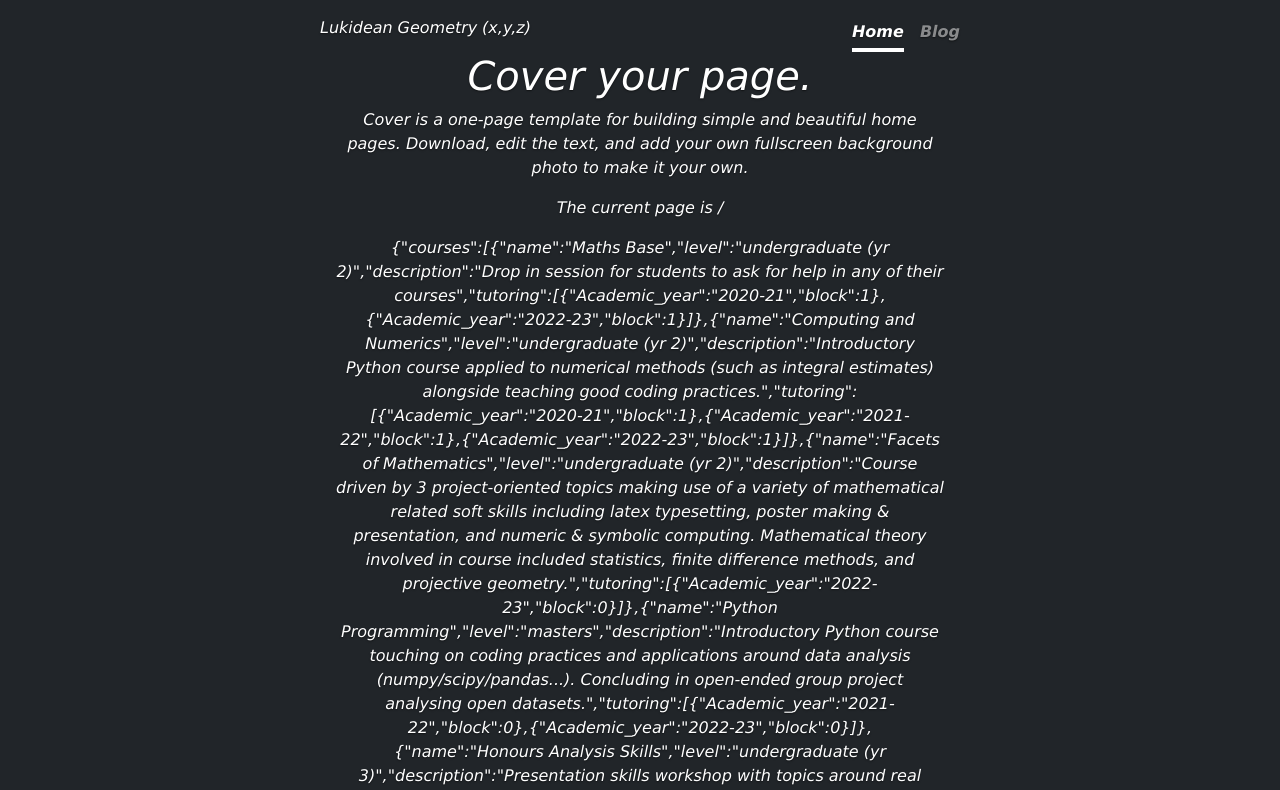
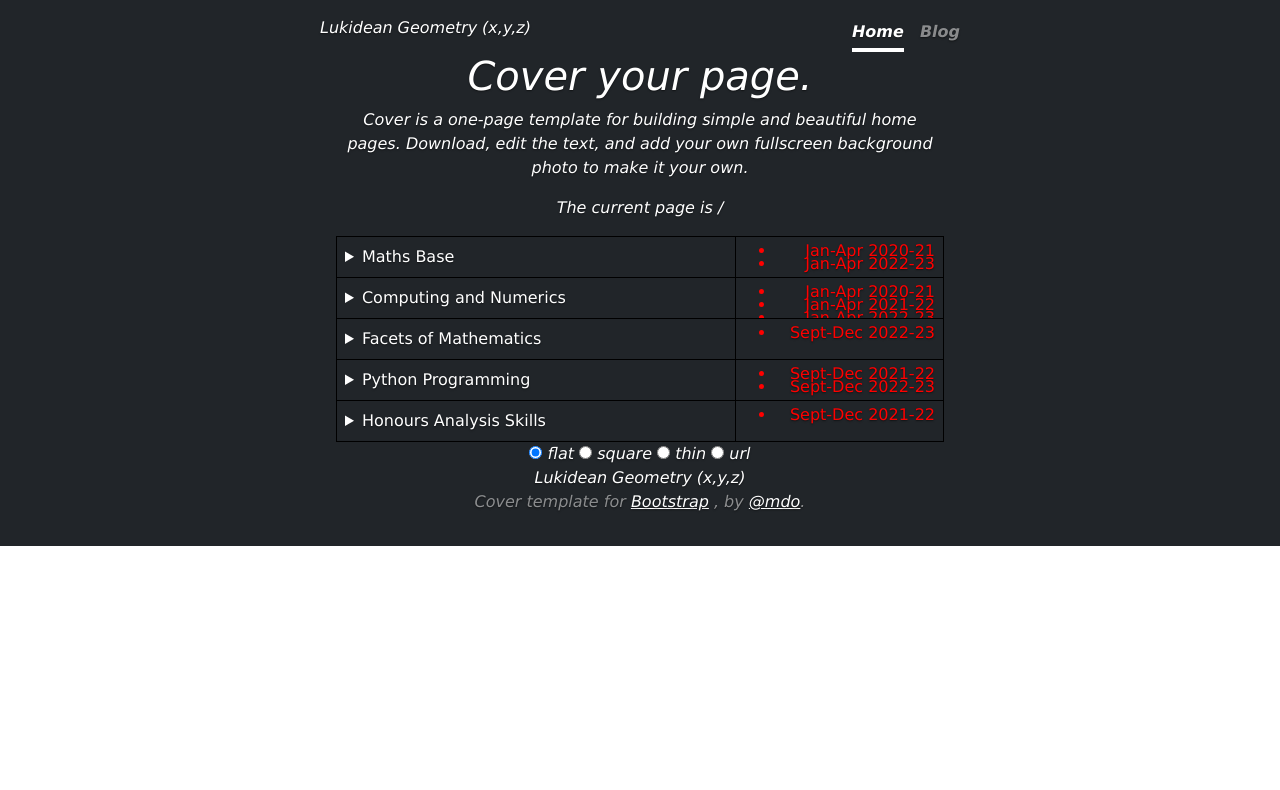
Before and after one commit to lnay/lnay, a SvelteKit app: page / in a window 1280 px wide. Shown: the top 790 px of the page. Built offline with nearby package versions, Linux system fonts and the light colour scheme.

Commit message:
Add teaching component

```diff
--- /dev/null
+++ b/src/lib/Teaching.svelte
@@ -0,0 +1,53 @@
+<script lang="ts">
+    import {courses, teaching_blocks } from "$data/Teaching.json"
+</script>
+
+<table>
+{#each courses as course}
+    <tr>
+        <td>
+            <details>
+                <summary>{course.name}</summary>
+                <em>{course.level}</em>
+                <p>{course.description}</p>
+            </details>
+        </td>
+        <td>
+            <ul>
+            {#each course.tutoring as t}
+                <li>{teaching_blocks[t.block].months} {t.Academic_year}</li>
+            {/each}
+            </ul>
+        </td>
+    </tr>
+{/each}
+</table>
+
+<style lang="scss">
+    table {
+        border-collapse: collapse;
+        text-decoration: none;
+        font-style: normal;
+        width: 100%;
+    }
+    td {
+        border: 1px solid black;
+        padding: 0.5em;
+        text-align: left;
+        vertical-align: top;
+        overflow-y: clip;
+        &:nth-child(2) {
+            width: 13em;
+            text-align: right;
+            color: red;
+        }
+        & > ul {
+            height: 1em;
+            margin-bottom: 0;
+            line-height: 0.8;
+        }
+    }
+    * {
+        font-style: normal;
+    }
+</style>
--- a/src/routes/+page.svelte
+++ b/src/routes/+page.svelte
@@ -1,12 +1,10 @@
 <script lang="ts">
 	import Logo from "$lib/Logo.svelte";
-	import TeachingData from "$data/Teaching.json";
+	import Teaching from "$lib/Teaching.svelte";
 	let extraClass = "flat";
 </script>
 
-<p>
-	{JSON.stringify(TeachingData)}
-</p>
+<Teaching/>
 
 <label>
 	<input type=radio bind:group={extraClass} name="extraClass" value="flat">
```
